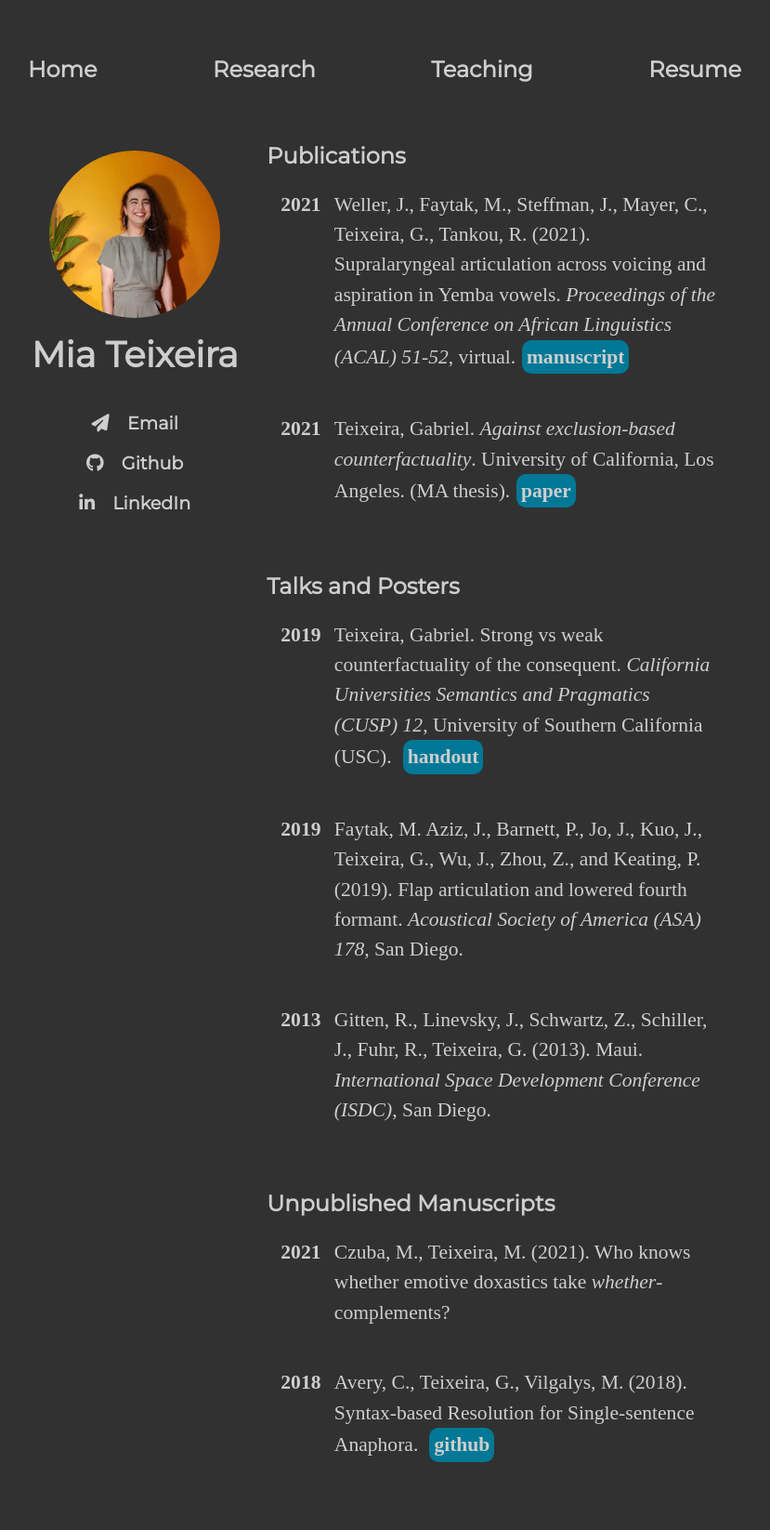
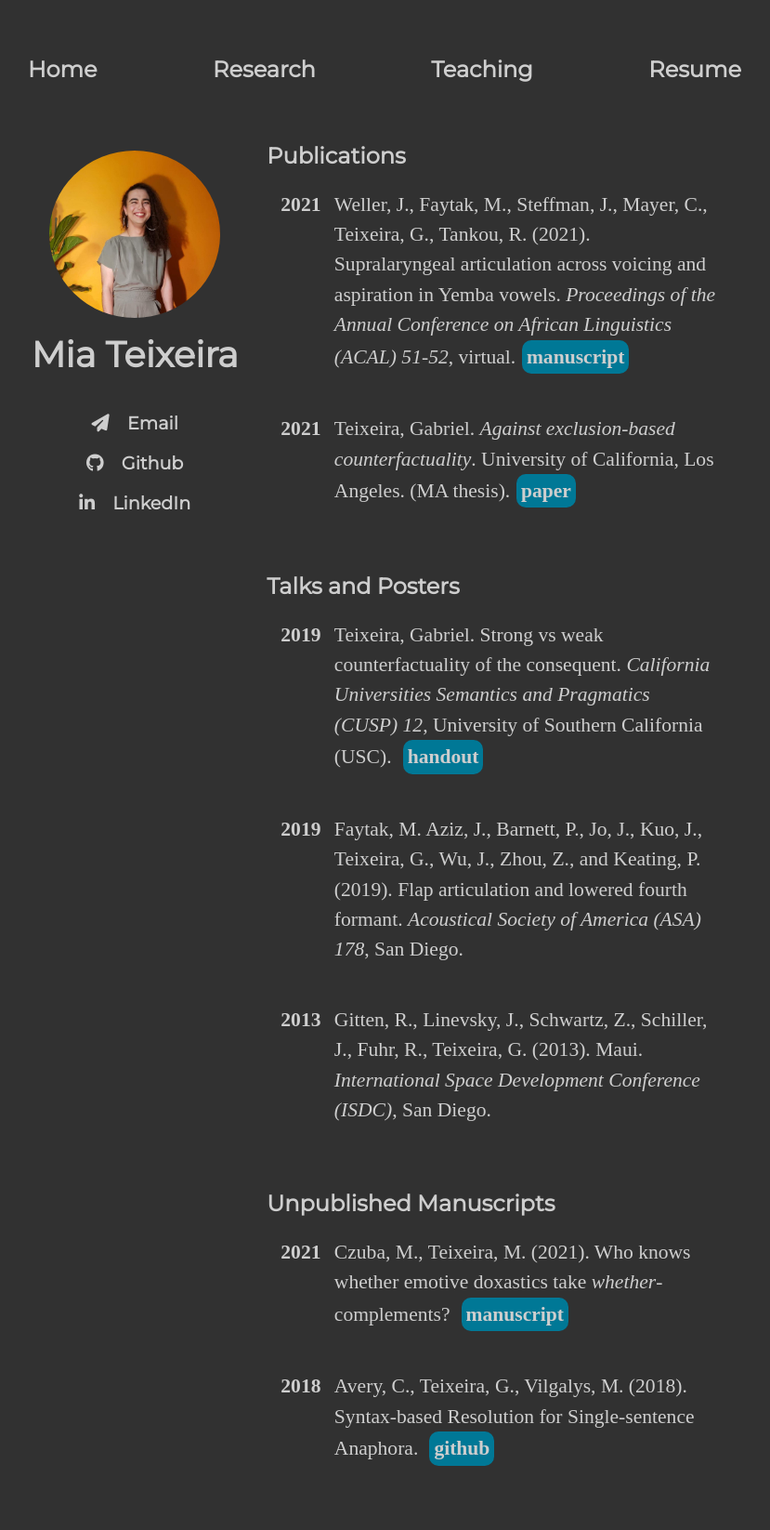
Before and after one commit to miateixeira/miateixeira.github.io, a Jekyll site: the page built from research/index.html, in a window 1280 px wide. Shown: the whole page at 93% size, without its empty margins (226-1055 px from the left). Built offline with Jekyll 4.4.1, drawn with Linux system fonts in a browser that asks for light colours; nearby versions of some CDN libraries.

Commit message:
added *whether manuscript

```diff
--- a/research/index.html
+++ b/research/index.html
@@ -76,7 +76,7 @@ title: Research
     </div><!-- ./bib-year -->
     <div class="bib-info">
       <p>
-        Czuba, M., Teixeira, M. (2021). Who knows whether emotive doxastics take <em>whether</em>-complements?
+        Czuba, M., Teixeira, M. (2021). Who knows whether emotive doxastics take <em>whether</em>-complements? <a href="https://nbviewer.jupyter.org/github/miateixeira/miateixeira.github.io/blob/main/files/Czuba-Teixeira-2021.pdf">manuscript</a>
       </p>
     </div><!-- ./bib-info -->
   </div><!-- ./bib-entry -->
```
Also changed, not shown: 1 other file.
